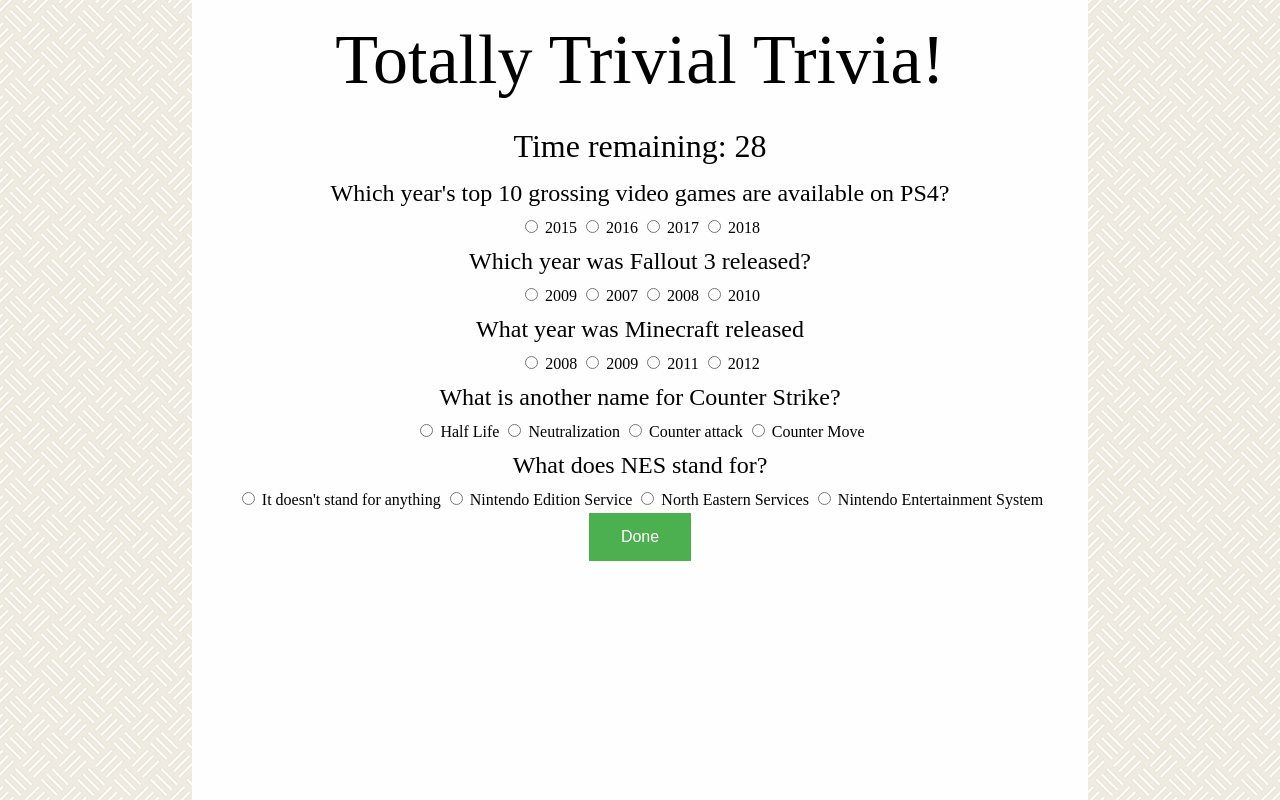
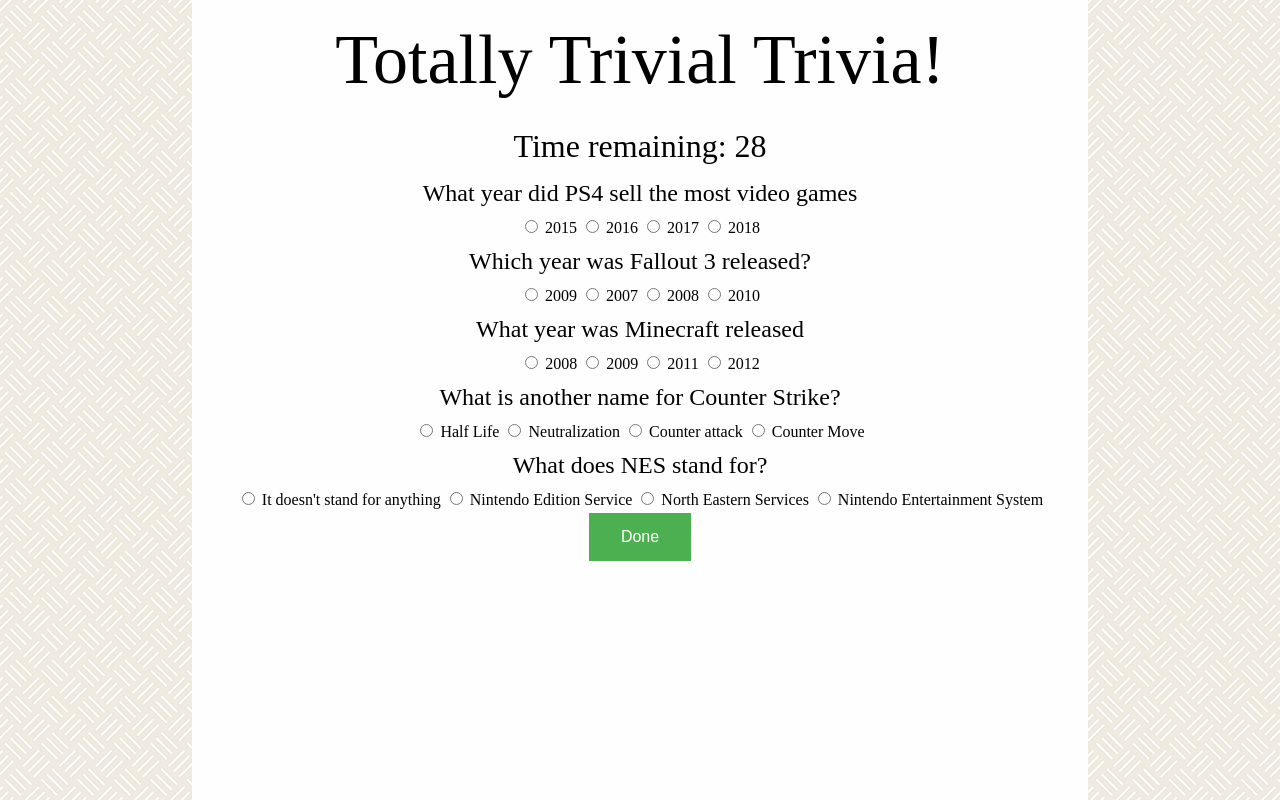
Before and after one commit to payton-burr/TriviaGame, a plain HTML site: page index.html in a window 1280 px wide. Both pictures are taken after a click on the button "Start". Drawn offline with nearby package versions, Linux system fonts and the light colour scheme.

Commit message:
minor edit in html Q1

```diff
--- a/index.html
+++ b/index.html
@@ -25,7 +25,7 @@
 
             <p id="time-remaining">Time remaining: <span id="timer">30</span></p>
 
-            <div class="question">Which year's top 10 grossing video games are available on PS4?</div>
+            <div class="question">What year did PS4 sell the most video games </div>
 
             <div>
                 <input type="radio" name="Q1" id="2015-Q1" value="2015-Q1"> <!-- Answer -->
```
